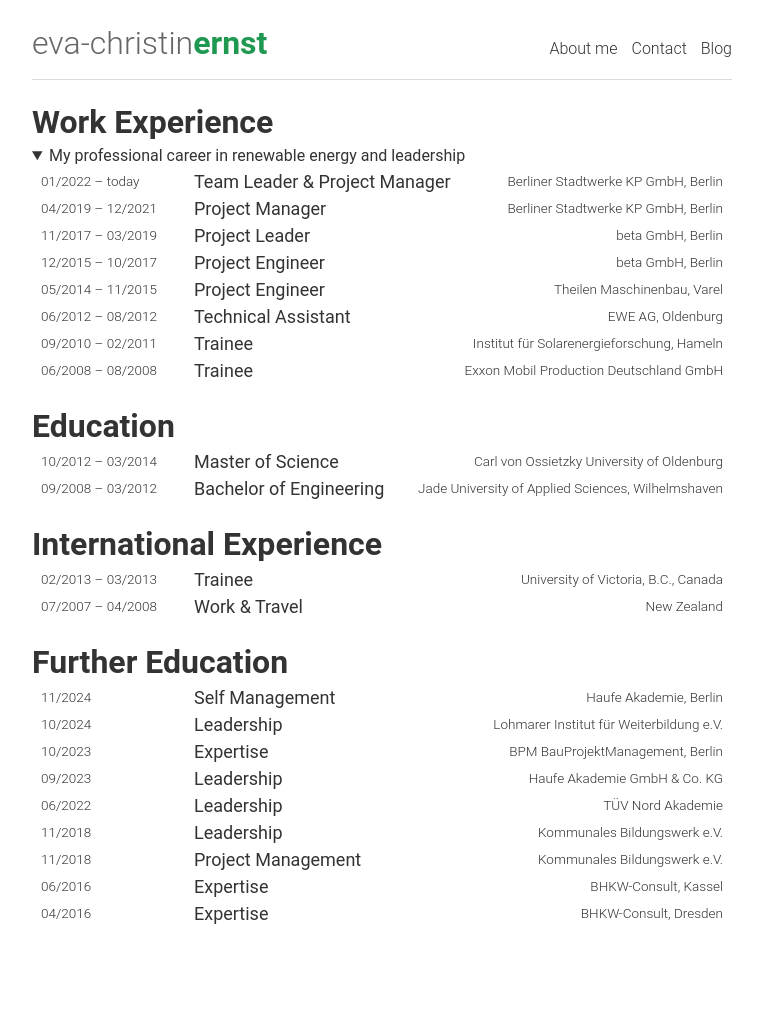
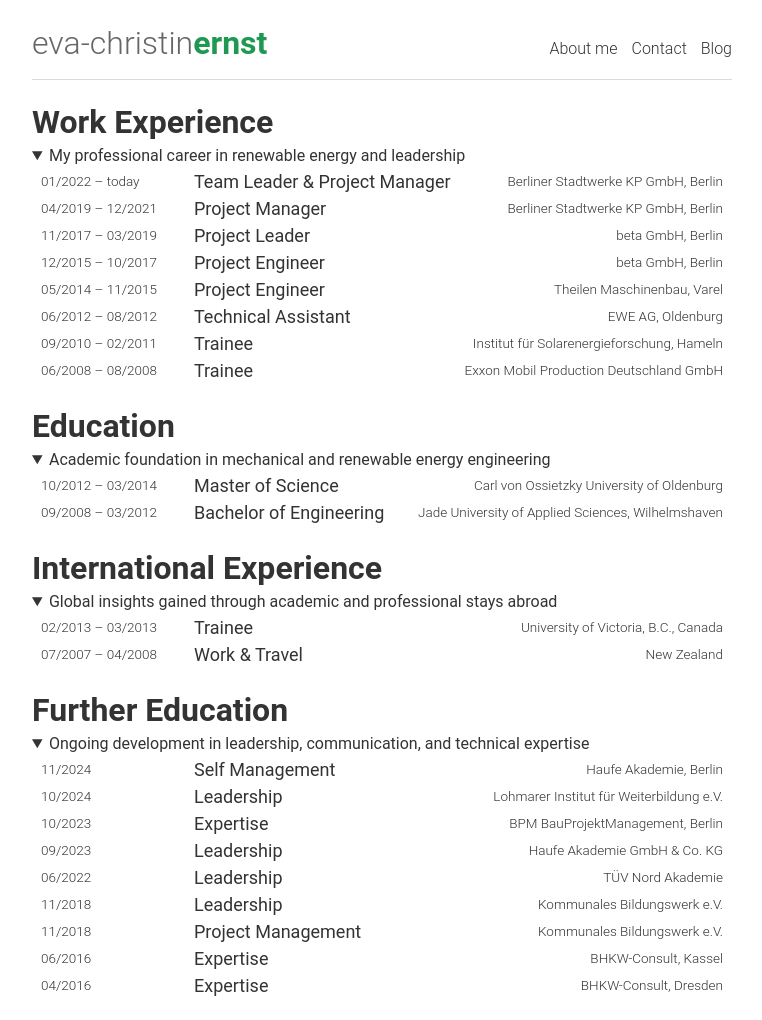
Before and after one commit to evafroehlich/website, a Jekyll site: the page built from about.md, in a window 1280 px wide. Shown: the whole page, without its empty margins (258-1020 px from the left). Built offline with Jekyll 4.4.1, drawn with Linux system fonts in a browser that asks for light colours; before the commit the page ends 948 px from its top, so only the background shows below that.

Commit message:
More Details added

```diff
--- a/about.md
+++ b/about.md
@@ -126,6 +126,8 @@ sitemap: false
 </article>
 </details>
 <h2 class="experience__headline">Education</h2>
+<details open>
+  <summary>Academic foundation in mechanical and renewable energy engineering</summary>
 <article class="experience">
   <a class="experience__teaser">
     <span class="experience__timerange">10/2012 &ndash; 03/2014</span>
@@ -174,8 +176,11 @@ sitemap: false
     <p><strong>Overall B.&nbsp;Eng. grade:</strong> 1.83</p>
   </div>
 </article>
+</details>
 
 <h2 class="experience__headline">International Experience</h2>
+<details open>
+  <summary>Global insights gained through academic and professional stays abroad</summary>
 <article class="experience" id="internship-abroad">
   <a class="experience__teaser">
     <span class="experience__timerange">02/2013 &ndash; 03/2013</span>
@@ -205,9 +210,11 @@ sitemap: false
     </p>
   </div>
 </article>
+</details>
 
 <h2 class="experience__headline">Further Education</h2>
-
+<details open>
+  <summary>Ongoing development in leadership, communication, and technical expertise</summary>
 <article class="experience">
   <a class="experience__teaser">
     <span class="experience__timerange">11/2024</span>
@@ -387,7 +394,7 @@ sitemap: false
     </ul>
   </div>
 </article>
-
+</details>
 
 
 <!-- Placeholder for future Further Education entries -->
```
